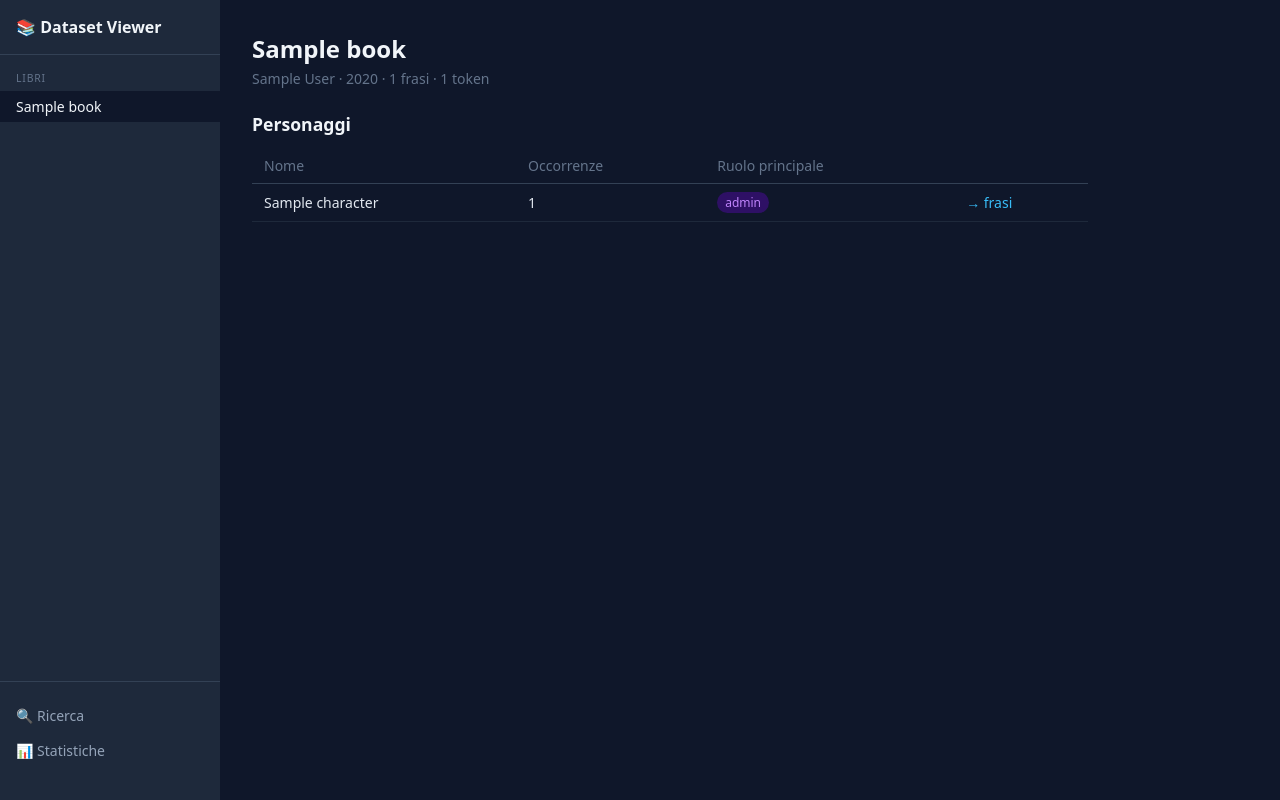
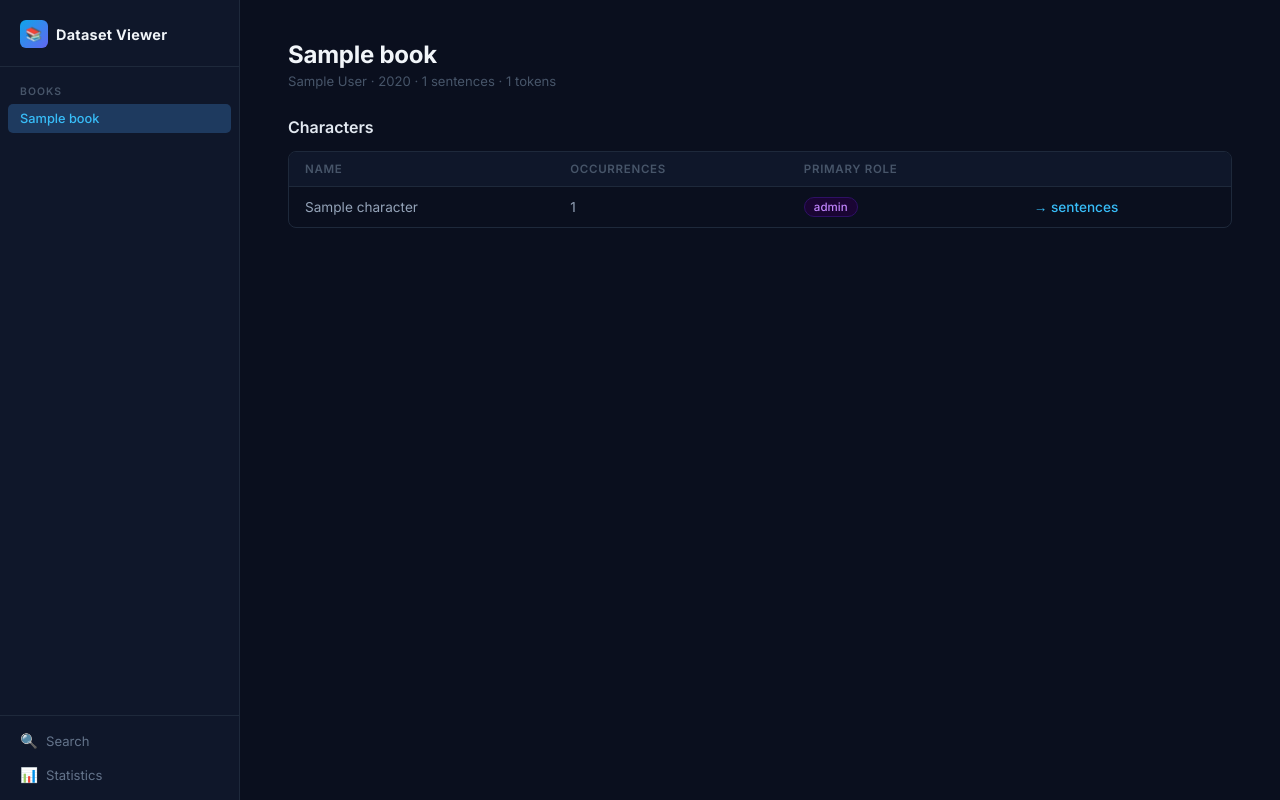
Before and after one commit to Hipsterfil998/Chars-Dataset, a Flask app: page /books/1 in a window 1280 px wide. Run offline with Flask 3, Linux system fonts and the light colour scheme; tables that the repository leaves empty hold one stand-in row (values such as "Sample post"); parts of the project's set-up code (start-up, migrations or seed data) failed here and were passed over.

Commit message:
feat: translate UI to English and improve visual design
- Translate all Italian strings across templates and app.js
- Set html lang to "en"
- Improve typography with Inter font, refined sidebar, table borders,
  card hover states, badge borders, and full-width main layout
- Add dataset.db-shm and dataset.db-wal to .gitignore

Co-Authored-By: Claude Sonnet 4.6 <noreply@anthropic.com>

```diff
--- a/static/app.js
+++ b/static/app.js
@@ -12,7 +12,7 @@ const occChart = new Chart(ctxOcc, {
   data: {
     labels: occLabels,
     datasets: [{
-      label: "Occorrenze",
+      label: "Occurrences",
       data: occData,
       backgroundColor: COLORS,
       borderRadius: 4,
@@ -54,7 +54,7 @@ function showRoles(name) {
       data: {
         labels,
         datasets: [{
-          label: "Conteggio",
+          label: "Count",
           data,
           backgroundColor: "#818cf8",
           borderRadius: 4,
@@ -72,5 +72,4 @@ function showRoles(name) {
   }
 }
 
-// Mostra il primo personaggio di default
 if (occLabels.length) showRoles(occLabels[0]);
--- a/templates/base.html
+++ b/templates/base.html
@@ -1,100 +1,182 @@
 <!DOCTYPE html>
-<html lang="it">
+<html lang="en">
 <head>
   <meta charset="UTF-8">
   <meta name="viewport" content="width=device-width, initial-scale=1.0">
   <title>{% block title %}Dataset Viewer{% endblock %}</title>
+  <link rel="preconnect" href="https://fonts.googleapis.com">
+  <link rel="preconnect" href="https://fonts.gstatic.com" crossorigin>
+  <link href="https://fonts.googleapis.com/css2?family=Inter:wght@400;500;600;700&display=swap" rel="stylesheet">
   <style>
     *, *::before, *::after { box-sizing: border-box; margin: 0; padding: 0; }
-    body { display: flex; min-height: 100vh; font-family: system-ui, sans-serif;
-           background: #0f172a; color: #e2e8f0; }
+    body { display: flex; min-height: 100vh;
+           font-family: 'Inter', system-ui, sans-serif;
+           background: #0a0f1e; color: #cbd5e1; }
     a { color: #38bdf8; text-decoration: none; }
-    a:hover { text-decoration: underline; }
+    a:hover { color: #7dd3fc; text-decoration: none; }
 
     /* Sidebar */
-    #sidebar { width: 220px; min-width: 220px; background: #1e293b;
-               padding: 16px 0; display: flex; flex-direction: column;
+    #sidebar { width: 240px; min-width: 240px; background: #0f172a;
+               border-right: 1px solid #1e293b;
+               padding: 0; display: flex; flex-direction: column;
                position: sticky; top: 0; height: 100vh; overflow-y: auto; }
-    #sidebar .logo { padding: 0 16px 16px; font-weight: 700; font-size: 1rem;
-                     color: #f1f5f9; border-bottom: 1px solid #334155; }
-    #sidebar .section-label { padding: 16px 16px 6px;
-                               font-size: 0.65rem; text-transform: uppercase;
-                               letter-spacing: .08em; color: #64748b; }
-    #sidebar ul { list-style: none; }
-    #sidebar ul li a { display: block; padding: 6px 16px; font-size: 0.875rem;
-                       color: #94a3b8; }
-    #sidebar ul li a:hover, #sidebar ul li a.active
-      { background: #0f172a; color: #f1f5f9; text-decoration: none; }
-    #sidebar .nav-links { padding: 16px 0; border-top: 1px solid #334155; margin-top: auto; }
-    #sidebar .nav-links a { display: block; padding: 8px 16px;
-                            font-size: 0.875rem; color: #94a3b8; }
-    #sidebar .nav-links a:hover { color: #f1f5f9; text-decoration: none; }
+    #sidebar .logo {
+      padding: 20px 20px 18px;
+      font-weight: 700; font-size: 0.9rem; letter-spacing: 0.02em;
+      color: #f1f5f9;
+      border-bottom: 1px solid #1e293b;
+      display: flex; align-items: center; gap: 8px;
+    }
+    #sidebar .logo-icon {
+      width: 28px; height: 28px; border-radius: 6px;
+      background: linear-gradient(135deg, #0ea5e9, #6366f1);
+      display: flex; align-items: center; justify-content: center;
+      font-size: 0.85rem; flex-shrink: 0;
+    }
+    #sidebar .section-label {
+      padding: 18px 20px 6px;
+      font-size: 0.65rem; text-transform: uppercase;
+      letter-spacing: .1em; color: #475569; font-weight: 600;
+    }
+    #sidebar ul { list-style: none; padding: 0 8px; }
+    #sidebar ul li a {
+      display: block; padding: 7px 12px; font-size: 0.8rem;
+      color: #64748b; border-radius: 5px;
+      transition: background 0.15s, color 0.15s;
+      white-space: nowrap; overflow: hidden; text-overflow: ellipsis;
+    }
+    #sidebar ul li a:hover { background: #1e293b; color: #cbd5e1; }
+    #sidebar ul li a.active { background: #1e3a5f; color: #38bdf8; font-weight: 500; }
+
+    #sidebar .nav-bottom {
+      padding: 8px; border-top: 1px solid #1e293b; margin-top: auto;
+    }
+    #sidebar .nav-bottom a {
+      display: flex; align-items: center; gap: 8px;
+      padding: 8px 12px; border-radius: 5px;
+      font-size: 0.82rem; color: #64748b;
+      transition: background 0.15s, color 0.15s;
+    }
+    #sidebar .nav-bottom a:hover { background: #1e293b; color: #cbd5e1; }
+    #sidebar .nav-bottom a.active { background: #1e3a5f; color: #38bdf8; font-weight: 500; }
+    .nav-icon { font-size: 0.9rem; }
 
     /* Main */
-    #main { flex: 1; padding: 32px; max-width: 900px; }
-    h1 { font-size: 1.5rem; color: #f1f5f9; margin-bottom: 4px; }
-    h2 { font-size: 1.1rem; color: #f1f5f9; margin-bottom: 12px; }
-    .subtitle { color: #64748b; font-size: 0.875rem; margin-bottom: 24px; }
+    #main { flex: 1; padding: 40px 48px; }
+    h1 { font-size: 1.5rem; font-weight: 700; color: #f1f5f9; margin-bottom: 4px; letter-spacing: -0.01em; }
+    h2 { font-size: 1rem; font-weight: 600; color: #e2e8f0; margin-bottom: 14px; }
+    .subtitle { color: #475569; font-size: 0.82rem; margin-bottom: 28px; }
+    .subtitle a { color: #64748b; }
+    .subtitle a:hover { color: #38bdf8; }
 
     /* Table */
-    table { width: 100%; border-collapse: collapse; font-size: 0.875rem; }
-    th { text-align: left; padding: 8px 12px; color: #64748b;
-         border-bottom: 1px solid #334155; font-weight: 500; }
-    td { padding: 8px 12px; border-bottom: 1px solid #1e293b; }
-    tr:hover td { background: #1e293b; }
+    .table-wrap { border: 1px solid #1e293b; border-radius: 8px; overflow: hidden; }
+    table { width: 100%; border-collapse: collapse; font-size: 0.85rem; }
+    thead { background: #0f172a; }
+    th { text-align: left; padding: 10px 16px; color: #475569;
+         border-bottom: 1px solid #1e293b; font-weight: 600;
+         font-size: 0.72rem; text-transform: uppercase; letter-spacing: .06em; }
+    td { padding: 10px 16px; border-bottom: 1px solid #131d30; color: #94a3b8; }
+    tbody tr:last-child td { border-bottom: none; }
+    tbody tr:hover td { background: #0f172a; color: #cbd5e1; }
+    td a { font-weight: 500; }
 
     /* Badge / chip */
-    .badge { display: inline-block; padding: 2px 8px; border-radius: 9999px;
-             font-size: 0.75rem; background: #1e3a5f; color: #38bdf8; }
-    .badge.role { background: #2e1065; color: #c084fc; }
+    .badge { display: inline-block; padding: 2px 9px; border-radius: 9999px;
+             font-size: 0.72rem; font-weight: 500;
+             background: #0c2340; color: #38bdf8; border: 1px solid #1e3a5f; }
+    .badge.role { background: #1a0533; color: #c084fc; border-color: #2e1065; }
 
-    /* Sentence */
-    .sentence-card { background: #1e293b; border-radius: 6px; padding: 12px 16px;
-                     margin-bottom: 8px; font-size: 0.9rem; line-height: 1.8; }
-    .sentence-card .meta { font-size: 0.75rem; color: #64748b; margin-bottom: 6px; }
-    .char-token { background: #1e3a5f; color: #38bdf8; border-radius: 3px;
-                  padding: 0 3px; }
+    /* Sentence card */
+    .sentence-card {
+      background: #0f172a; border: 1px solid #1e293b;
+      border-radius: 8px; padding: 14px 18px;
+      margin-bottom: 8px; font-size: 0.875rem; line-height: 1.85;
+      transition: border-color 0.15s;
+    }
+    .sentence-card:hover { border-color: #334155; }
+    .sentence-card .meta {
+      font-size: 0.72rem; color: #334155; margin-bottom: 8px;
+      display: flex; align-items: center; gap: 8px; flex-wrap: wrap;
+    }
+    .sentence-card .meta .sep { color: #1e293b; }
+    .char-token {
+      background: #0c2340; color: #38bdf8;
+      border: 1px solid #1e3a5f;
+      border-radius: 4px; padding: 1px 4px; font-weight: 500;
+    }
 
     /* Form */
-    .form-row { display: flex; gap: 10px; flex-wrap: wrap; margin-bottom: 20px; }
+    .form-row { display: flex; gap: 8px; flex-wrap: wrap; margin-bottom: 24px; align-items: center; }
     input[type=text], select {
-      background: #1e293b; border: 1px solid #334155; color: #e2e8f0;
-      padding: 8px 12px; border-radius: 5px; font-size: 0.875rem; }
+      background: #0f172a; border: 1px solid #1e293b; color: #e2e8f0;
+      padding: 8px 12px; border-radius: 6px; font-size: 0.85rem;
+      font-family: inherit;
+      transition: border-color 0.15s;
+    }
+    input[type=text]:focus, select:focus {
+      outline: none; border-color: #334155;
+    }
     input[type=text] { flex: 2; min-width: 160px; }
     select { flex: 1; min-width: 120px; }
     button[type=submit] {
       background: #0ea5e9; color: #fff; border: none; padding: 8px 20px;
-      border-radius: 5px; cursor: pointer; font-size: 0.875rem; }
+      border-radius: 6px; cursor: pointer; font-size: 0.85rem;
+      font-family: inherit; font-weight: 500;
+      transition: background 0.15s;
+    }
     button[type=submit]:hover { background: #0284c7; }
 
+    /* Remove filter link */
+    .remove-filter {
+      font-size: 0.78rem; color: #475569; padding: 4px 8px;
+      border: 1px solid #1e293b; border-radius: 5px;
+      transition: color 0.15s, border-color 0.15s;
+    }
+    .remove-filter:hover { color: #94a3b8; border-color: #334155; }
+
     /* Pagination */
-    .pagination { display: flex; gap: 6px; margin-top: 20px; align-items: center; }
+    .pagination { display: flex; gap: 4px; margin-top: 24px; align-items: center; }
     .pagination a, .pagination span {
-      padding: 5px 10px; border-radius: 4px; font-size: 0.8rem;
-      background: #1e293b; color: #94a3b8; }
-    .pagination a:hover { background: #334155; text-decoration: none; }
-    .pagination .current { background: #0ea5e9; color: #fff; }
+      padding: 5px 11px; border-radius: 5px; font-size: 0.78rem;
+      background: #0f172a; color: #475569;
+      border: 1px solid #1e293b;
+      transition: background 0.15s, color 0.15s;
+    }
+    .pagination a:hover { background: #1e293b; color: #cbd5e1; }
+    .pagination .current { background: #0ea5e9; color: #fff; border-color: #0ea5e9; font-weight: 600; }
 
     /* Stats */
-    .chart-container { background: #1e293b; border-radius: 8px; padding: 20px;
-                       margin-bottom: 24px; }
+    .chart-container {
+      background: #0f172a; border: 1px solid #1e293b;
+      border-radius: 8px; padding: 24px;
+      margin-bottom: 20px;
+    }
+    .chart-container h2 { margin-bottom: 18px; }
   </style>
 </head>
 <body>
 <nav id="sidebar">
-  <div class="logo">📚 Dataset Viewer</div>
-  <div class="section-label">Libri</div>
+  <div class="logo">
+    <div class="logo-icon">📚</div>
+    Dataset Viewer
+  </div>
+  <div class="section-label">Books</div>
   <ul>
     {% for b in sidebar_books %}
     <li><a href="{{ url_for('book_detail', book_id=b.id) }}"
            class="{{ 'active' if request.path == url_for('book_detail', book_id=b.id) else '' }}">
-      {{ b.title[:28] }}{% if b.title|length > 28 %}…{% endif %}
+      {{ b.title[:30] }}{% if b.title|length > 30 %}…{% endif %}
     </a></li>
     {% endfor %}
   </ul>
-  <div class="nav-links">
-    <a href="{{ url_for('search') }}" class="{{ 'active' if request.path == '/search' else '' }}">🔍 Ricerca</a>
-    <a href="{{ url_for('stats') }}"  class="{{ 'active' if request.path == '/stats'  else '' }}">📊 Statistiche</a>
+  <div class="nav-bottom">
+    <a href="{{ url_for('search') }}" class="{{ 'active' if request.path == '/search' else '' }}">
+      <span class="nav-icon">🔍</span> Search
+    </a>
+    <a href="{{ url_for('stats') }}" class="{{ 'active' if request.path == '/stats' else '' }}">
+      <span class="nav-icon">📊</span> Statistics
+    </a>
   </div>
 </nav>
 <main id="main">
--- a/templates/book.html
+++ b/templates/book.html
@@ -2,15 +2,16 @@
 {% block title %}{{ book.title }} — Dataset Viewer{% endblock %}
 {% block content %}
 <h1>{{ book.title }}</h1>
-<p class="subtitle">{{ book.author }}{% if book.year %} · {{ book.year }}{% endif %} · {{ book.n_sentences }} frasi · {{ book.n_tokens }} token</p>
+<p class="subtitle">{{ book.author }}{% if book.year %} · {{ book.year }}{% endif %} · {{ book.n_sentences }} sentences · {{ book.n_tokens }} tokens</p>
 
-<h2>Personaggi</h2>
+<h2>Characters</h2>
+<div class="table-wrap">
   <table>
     <thead>
       <tr>
-      <th>Nome</th>
-      <th>Occorrenze</th>
-      <th>Ruolo principale</th>
+        <th>Name</th>
+        <th>Occurrences</th>
+        <th>Primary Role</th>
         <th></th>
       </tr>
     </thead>
@@ -21,10 +22,11 @@
         <td>{{ c.occurrences }}</td>
         <td><span class="badge role">{{ c.top_role or '—' }}</span></td>
         <td>
-        <a href="{{ url_for('character_sentences', book_id=book.id, name=c.name) }}">→ frasi</a>
+          <a href="{{ url_for('character_sentences', book_id=book.id, name=c.name) }}">→ sentences</a>
         </td>
       </tr>
       {% endfor %}
     </tbody>
   </table>
+</div>
 {% endblock %}
```
Also changed, not shown: templates/books.html (+11 -9 lines), templates/character.html (+9 -7 lines), templates/search.html (+17 -13 lines), templates/stats.html (+6 -6 lines), 1 other file. Lines whose indentation alone changed are shown as unchanged.
